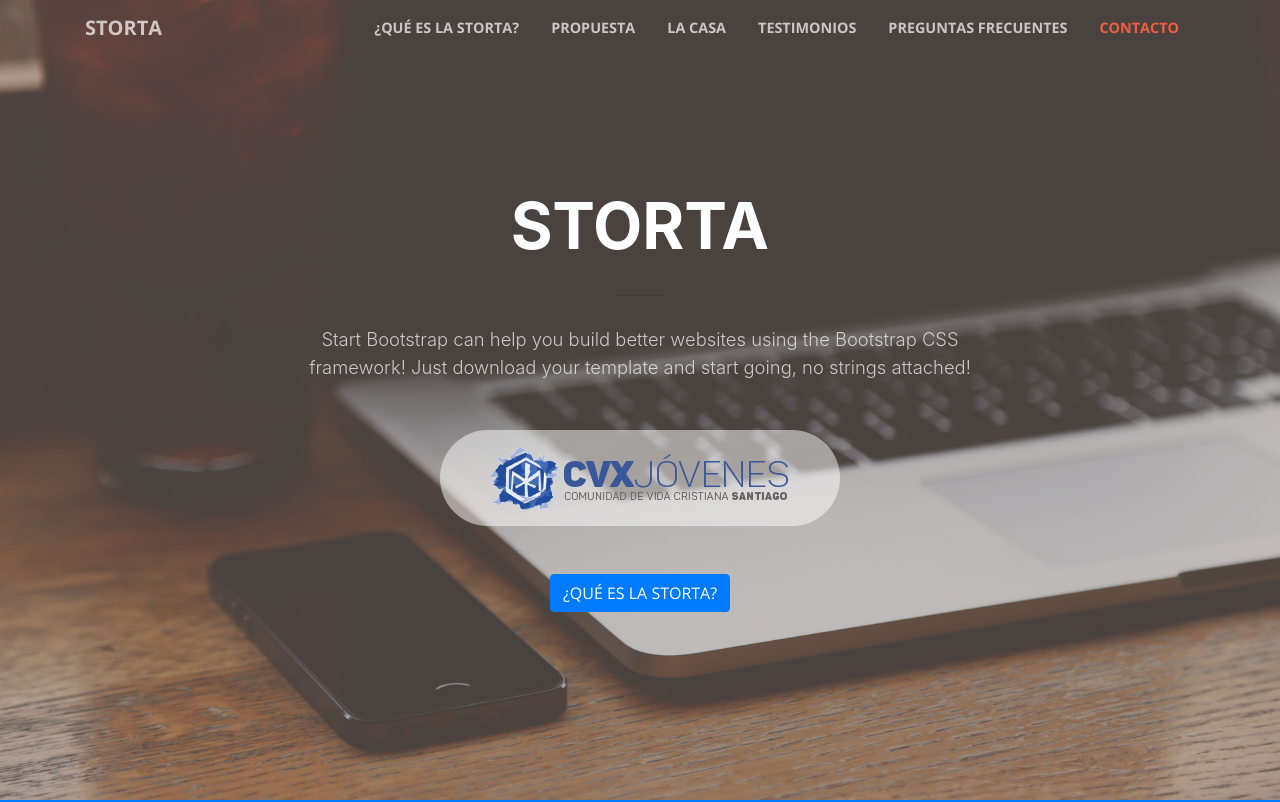
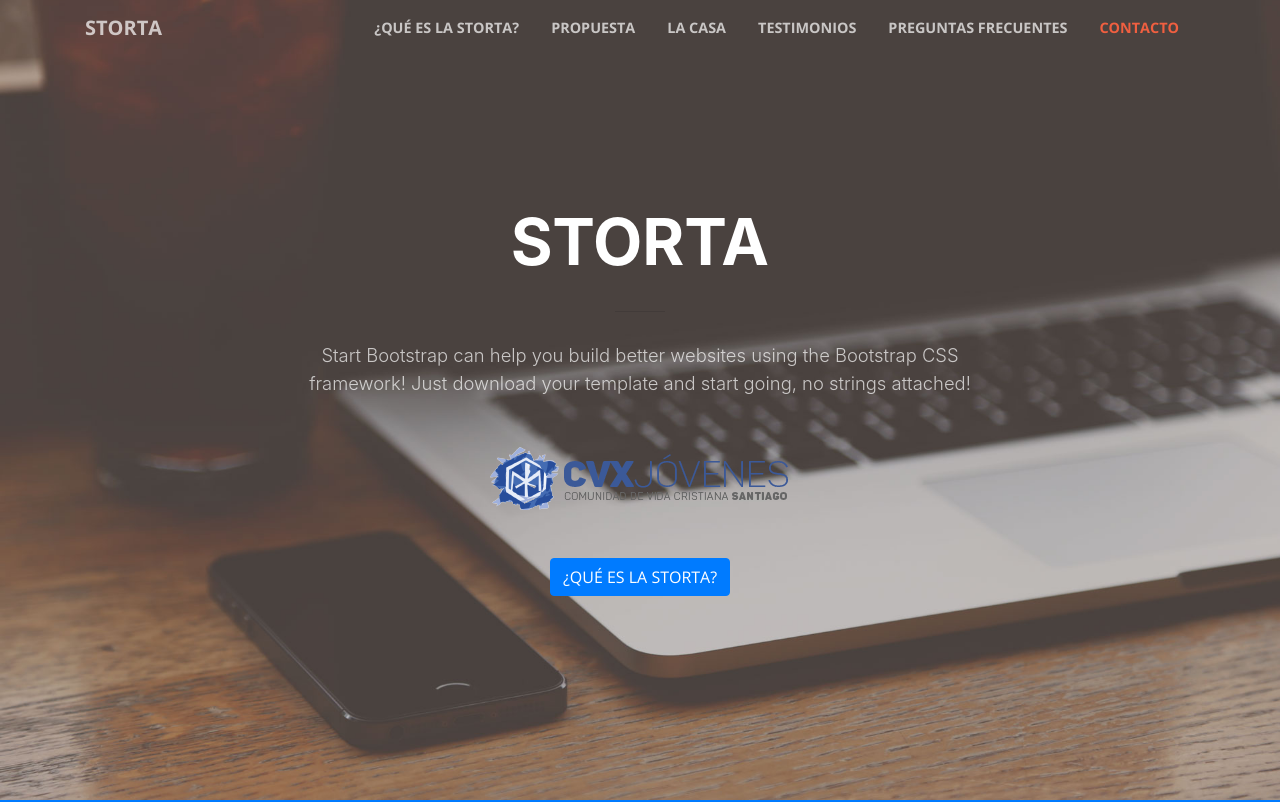
Before and after one commit to msalazarfig/storta2, a website with bundled scripts: page index.html in a window 1280 px wide. Shown: the top 802 px of the page. Built offline with nearby package versions, Linux system fonts and the light colour scheme.

Commit message:
Update index.html

```diff
--- a/index.html
+++ b/index.html
@@ -72,7 +72,7 @@
           <div class="col-lg-8 mb-5 mx-auto">
             <p class="text-faded mb-5">Start Bootstrap can help you build better websites using the Bootstrap CSS framework! Just download your template and start going, no strings attached!</p>
             <a class="portfolio-box" href="http://www.cvxjovenes.cl/" target="_blank">
-              <img class="img-fluid" src="img/logo-cvx-300v4.png">
+              <img class="img-fluid" src="img/logo-cvx-300.png">
             </a>
           </div>
           <div class="col-lg-8 mx-auto">
```
